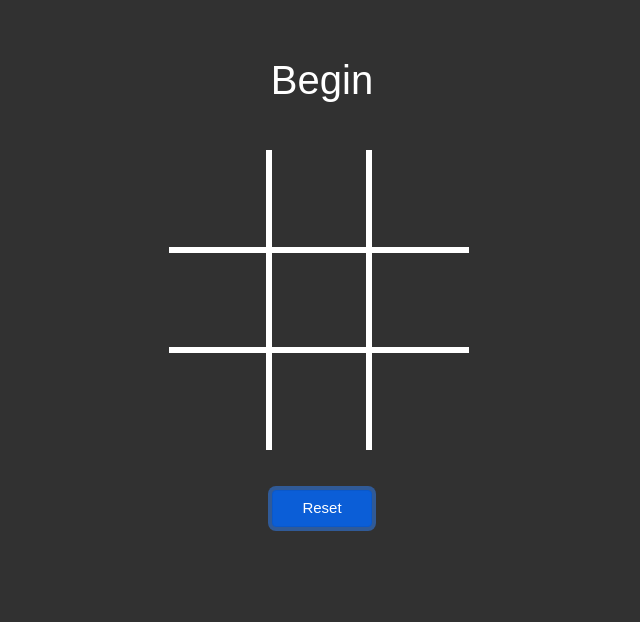
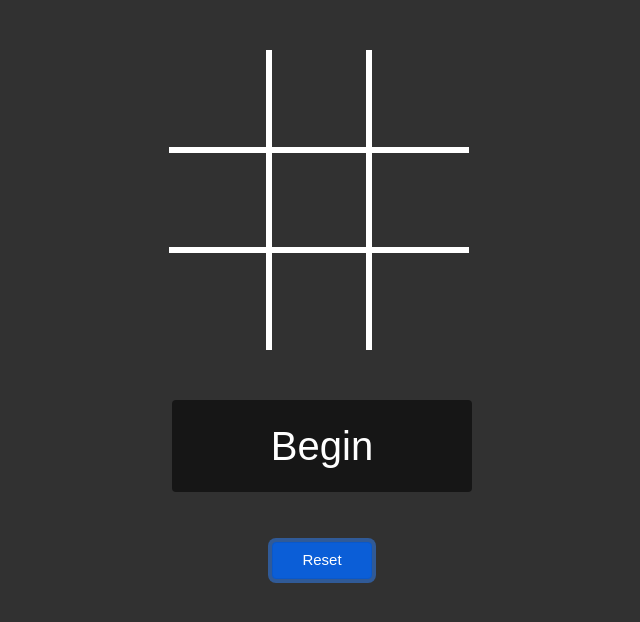
Before and after one commit to JoshuaP99/Tic-Tac-Toe, a website: page index.html in a window 1280 px wide. Both pictures are taken after a click on the button "Reset". Shown: the whole page, without its empty margins (318-958 px from the left). Drawn offline with nearby package versions, Linux system fonts and the light colour scheme.

Commit message:
Finalized Changes

```diff
--- a/index.html
+++ b/index.html
@@ -13,8 +13,6 @@
     <!--This sets up the HTML for the styling from the CSS to set up the grid for
     the X's and O's to live. It also has all the ID's for the CSS and JavaScript to grab-->
     <div class="container" id="main">
-        <span id="turn">Begin</span>
-
         <div class="box" style="border-left: 0; border-top: 0" id="tile1"></div>
         <div class="box" style="border-top: 0" id="tile2"></div>
         <div class="box" style="border-top: 0; border-right: 0" id="tile3"></div>
@@ -26,7 +24,15 @@
         <div class="box" style="border-right: 0; border-bottom: 0" id="tile9"></div>
     </div>
 
+    <!--This is the div for the Bootstrap alert that updates after every turn
+    This allows it to let th eplayer who wins and who's turn it is-->
+    <div class="alert alert-primary" role="alert" id="winner">Begin</div>
+
+    <!--This is the button that creates our reset function
+    This is linked to the JavaScript with an id that will play a function when clicked-->
     <button class="btn btn-primary" id="replay">Reset</button>
+
+
 
     <script src="node_modules/jquery/dist/jquery.js"></script>
     <script src="index.js"></script>
--- a/index.js
+++ b/index.js
@@ -1,8 +1,10 @@
 var turn, tiles, XO;
-turn = document.getElementById("turn");
+winner = document.getElementById("winner")
 tiles = document.querySelectorAll("#main div");
 XO = 0;
 
+//Grabs the replay button in the HTML with the id
+//Creates an event listeners so when clicked it will execute the replay function
 document.getElementById('replay').addEventListener('click', replay);
 
 //The replay button will set up the game for play again which will clear the log
@@ -11,9 +13,9 @@ function replay() {
     for (var i = 0; i < tiles.length; i++) {
         tiles[i].classList.remove("win");
         tiles[i].innerHTML = "";
-        turn.innerHTML = "Begin";
-        console.clear()
-        XO = 0
+        winner.innerHTML = "Begin";
+        console.clear();
+        XO = 0;
     }
 }
 
@@ -23,8 +25,7 @@ function selectWinner(b1, b2, b3) {
     b1.classList.add("win");
     b2.classList.add("win");
     b3.classList.add("win");
-    turn.innerHTML = b1.innerHTML + " wins";
-    turn.style.fontSize = "40px";
+    winner.innerHTML = b1.innerHTML + " wins";
 }
 
 //The determine winner function grabs all the individual tiles and compares them based on the letter
@@ -75,17 +76,18 @@ for (var i = 0; i < tiles.length; i++) {
             if (XO % 2 === 0) {
                 console.log(XO);
                 this.innerHTML = "X";
-                turn.innerHTML = "O's Turn";
+                winner.innerHTML = "O's Turn";
                 determineWinner();
                 XO += 1;
             } else {
                 console.log(XO);
                 this.innerHTML = "O";
-                turn.innerHTML = "X's Turn Now";
+                winner.innerHTML = "X's Turn Now";
                 determineWinner();
                 XO += 1;
             } if (XO === 9) {
-                turn.innerHTML = "Game is draw";
+                winner.innerHTML = "Game is draw";
+                determineWinner();
             }
         }
     }
--- a/styles.css
+++ b/styles.css
@@ -8,14 +8,6 @@ body{
 	width: 330px;
 	overflow: hidden;
 	margin: 50px auto 0 auto;
-}
-
-.container span{
-	display: block;
-	text-align: center;
-	font-family: sans-serif;
-	font-size: 40px;
-	margin-bottom: 40px;
 }
 
 .container .box{
@@ -38,3 +30,13 @@ body{
 .win{
 	color: rgb(238, 217, 26);
 }
+
+.alert {
+	margin: 50px auto;
+	width: 300px;
+	font-size: 40px;
+	background-color: rgba(0, 0, 0, 0.555);
+	color: white;
+	border: 1px;
+	text-align: center;
+}
```
